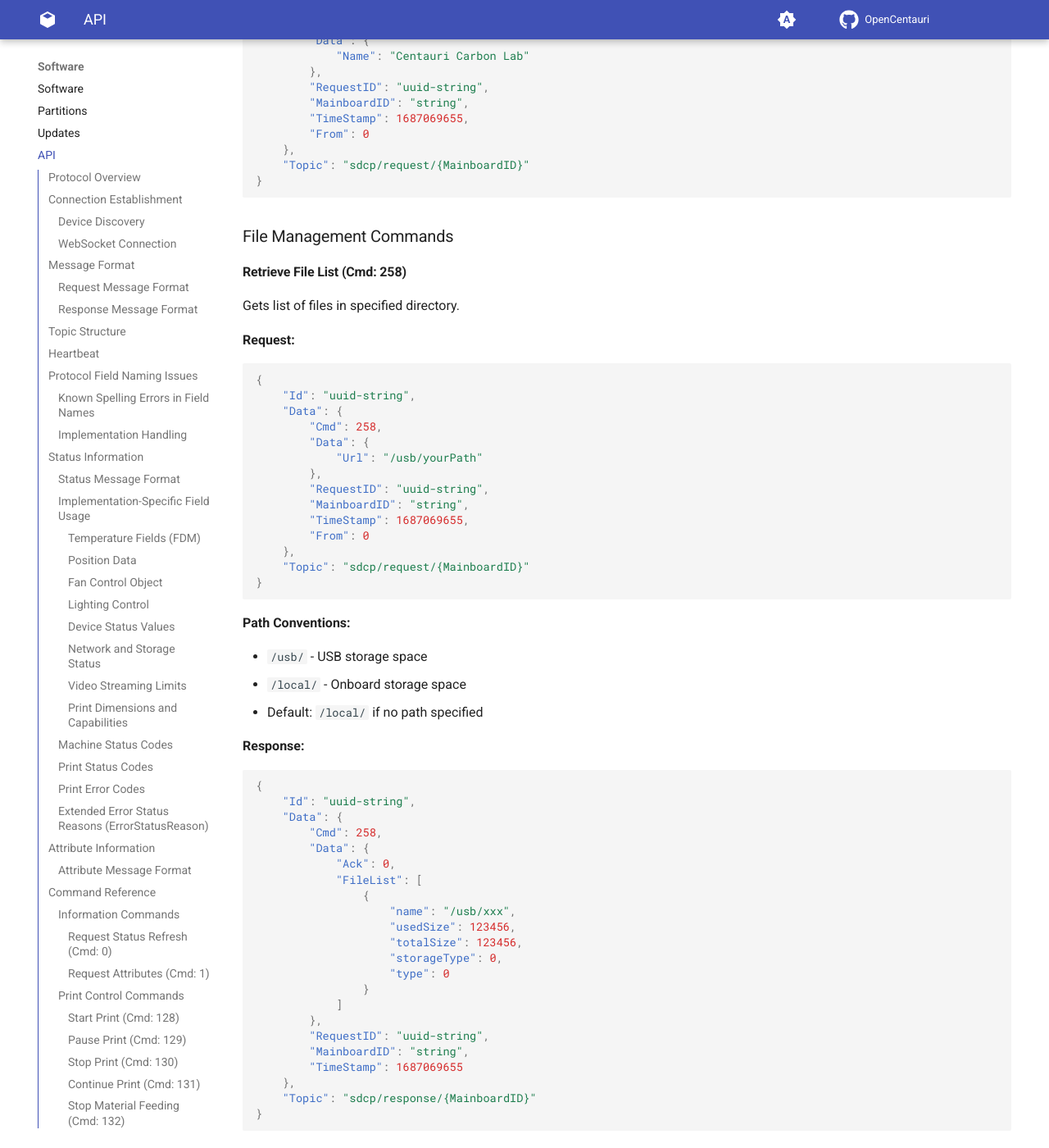
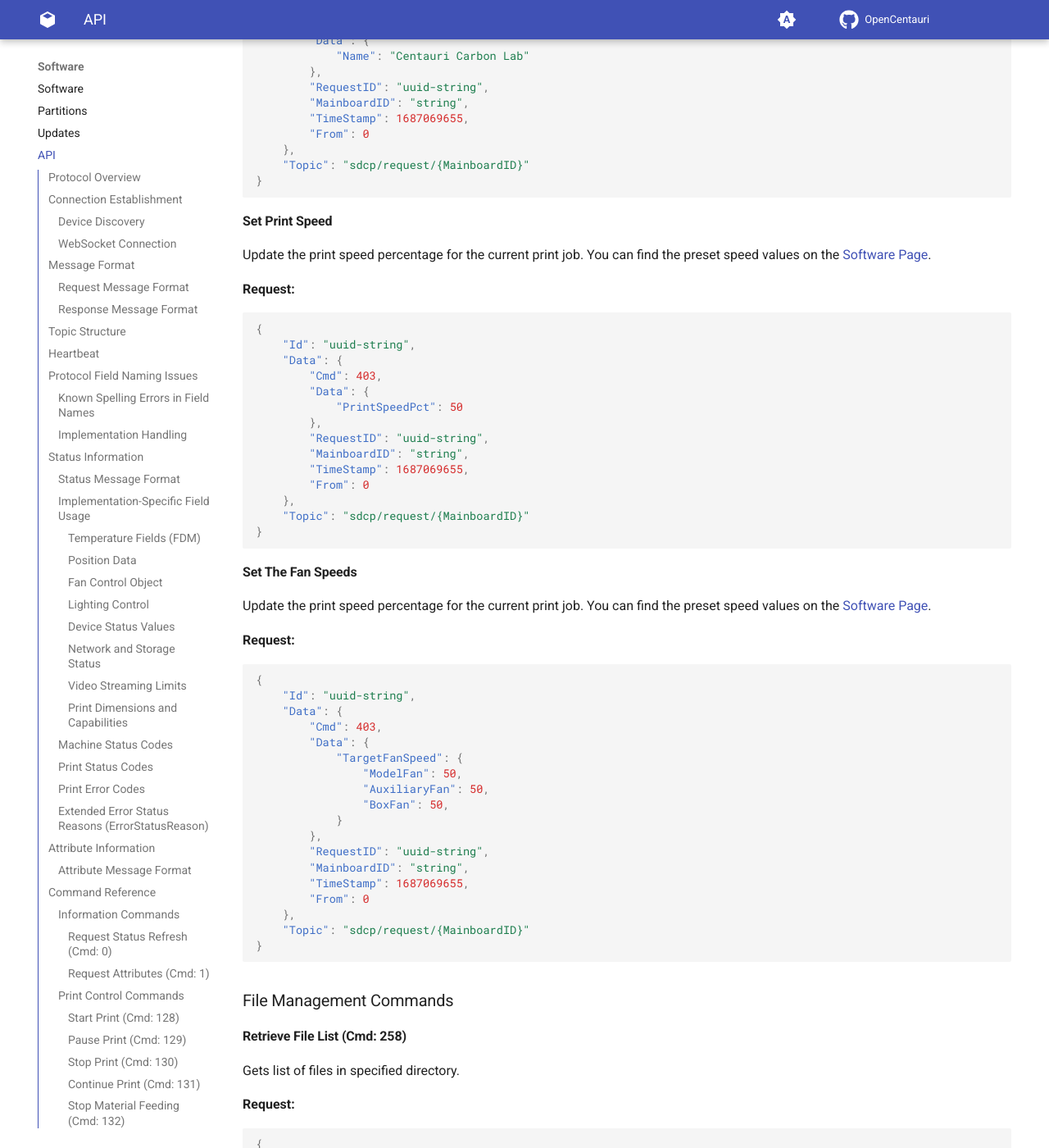
Before and after one commit to suchmememanyskill/OpenCentauri, an MkDocs documentation site: the page built from docs/software/api.md, in a window 1280 px wide and 1400 px high, scrolled down 11521 px. Shown: the whole window at 82% size. Built offline with MkDocs 1.6.1 and Material for MkDocs 9.7.7, drawn with Linux system fonts in a browser that asks for light colours; comment, search, counter and statistics services are not loaded.

Commit message:
feat: Add docs for fan and print speeds

````diff
--- a/docs/software/api.md
+++ b/docs/software/api.md
@@ -510,6 +510,53 @@ Updates the printer's display name.
         "Cmd": 192,
         "Data": {
             "Name": "Centauri Carbon Lab"
+        },
+        "RequestID": "uuid-string",
+        "MainboardID": "string",
+        "TimeStamp": 1687069655,
+        "From": 0
+    },
+    "Topic": "sdcp/request/{MainboardID}"
+}
+```
+
+#### Set Print Speed
+Update the print speed percentage for the current print job. You can find the preset speed values on the [Software Page](/OpenCentauri/software/#speed-profiles).
+
+**Request:**
+```json
+{
+    "Id": "uuid-string",
+    "Data": {
+        "Cmd": 403,
+        "Data": {
+            "PrintSpeedPct": 50
+        },
+        "RequestID": "uuid-string",
+        "MainboardID": "string",
+        "TimeStamp": 1687069655,
+        "From": 0
+    },
+    "Topic": "sdcp/request/{MainboardID}"
+}
+```
+
+#### Set The Fan Speeds
+
+Update the print speed percentage for the current print job. You can find the preset speed values on the [Software Page](/OpenCentauri/software/#speed-profiles).
+
+**Request:**
+```json
+{
+    "Id": "uuid-string",
+    "Data": {
+        "Cmd": 403,
+        "Data": {
+            "TargetFanSpeed": {
+                "ModelFan": 50,
+                "AuxiliaryFan": 50,
+                "BoxFan": 50,
+            }
         },
         "RequestID": "uuid-string",
         "MainboardID": "string",
````
